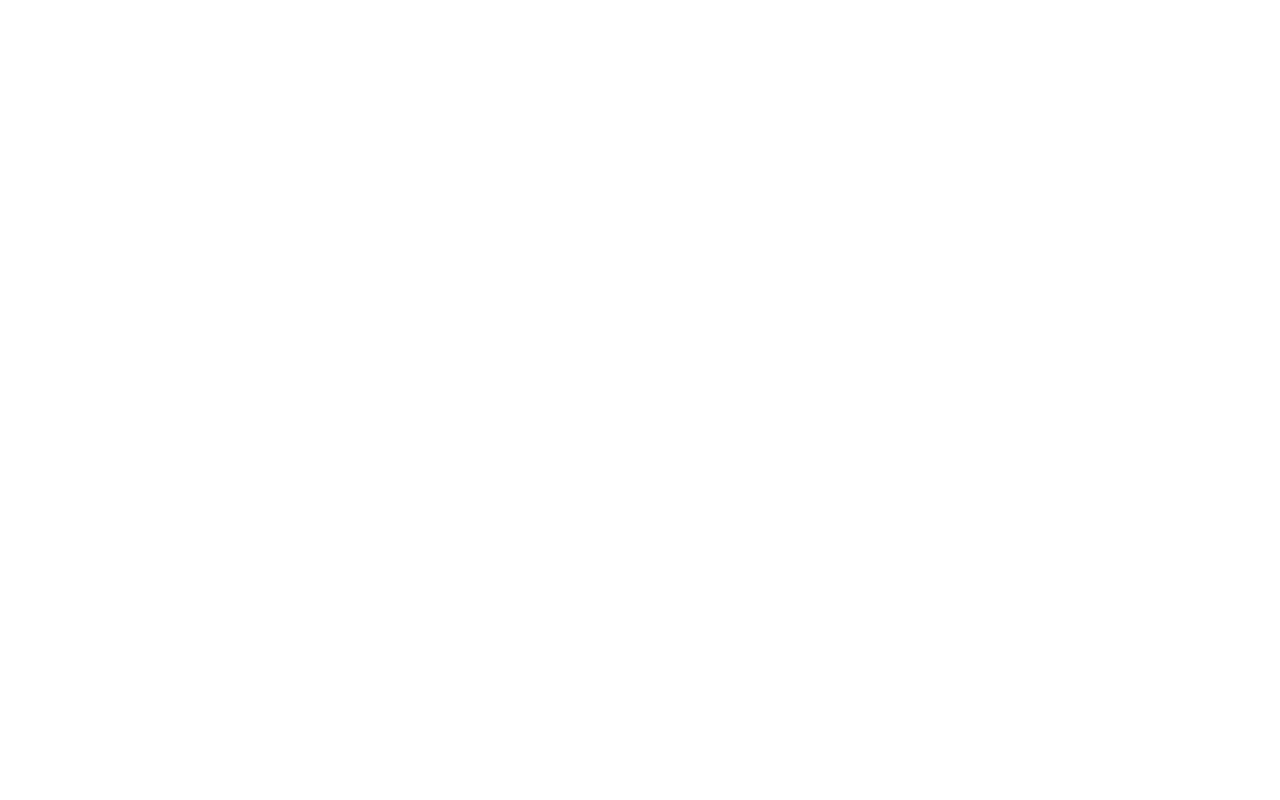
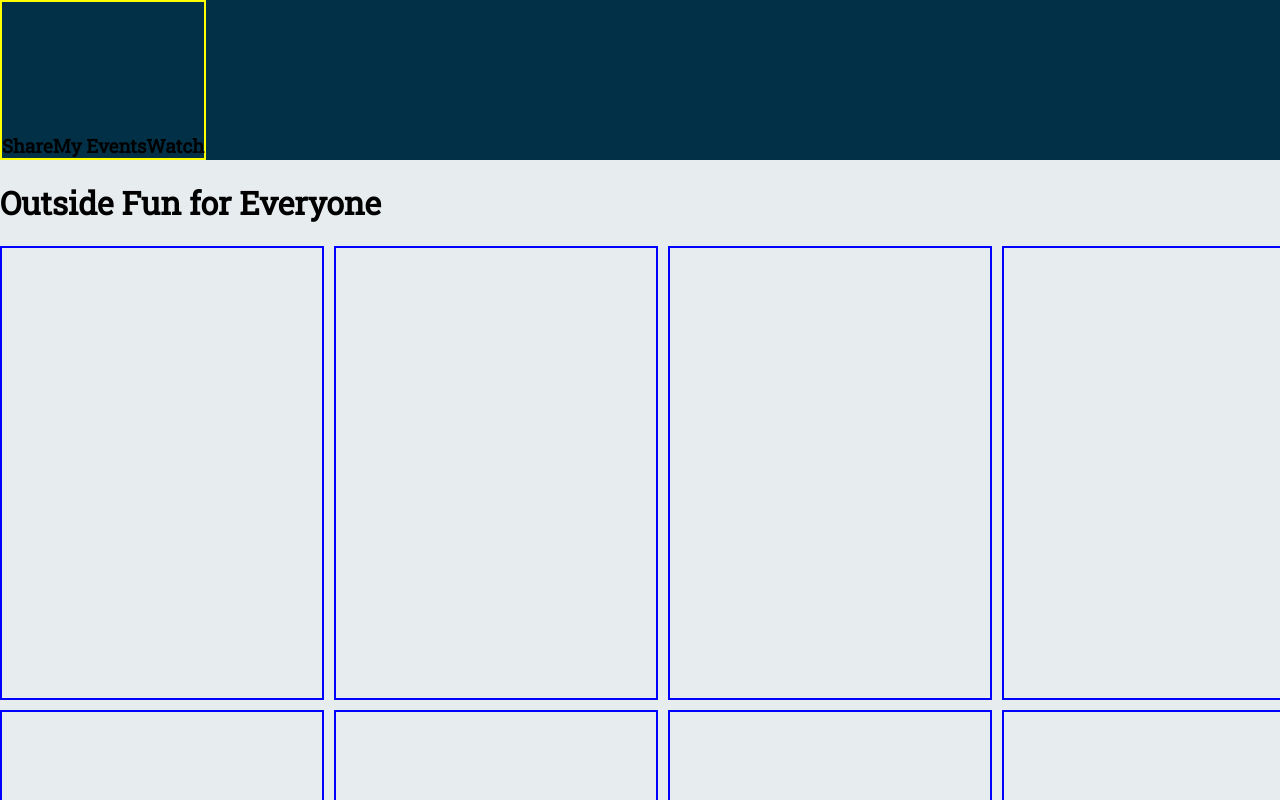
Before and after one commit to rachelJensen/live-to-play-static-comp, a website: page index.html in a window 1280 px wide. Shown: the top 800 px of the page. Drawn offline with Linux system fonts and the light colour scheme.

Commit message:
Build basic grid structure

```diff
--- a/index.html
+++ b/index.html
@@ -0,0 +1,74 @@
+<!DOCTYPE html>
+<html lang="en">
+<head>
+  <meta charset="UTF-8">
+  <meta http-equiv="X-UA-Compatible" content="IE=edge">
+  <link rel="stylesheet" href="./styles.css">
+  <link rel="preconnect" href="https://fonts.googleapis.com">
+  <link rel="preconnect" href="https://fonts.gstatic.com" crossorigin>
+  <link href="https://fonts.googleapis.com/css2?family=Roboto+Slab&display=swap" rel="stylesheet">
+  <meta name="viewport" content="width=device-width, initial-scale=1.0">
+  <title>Play Outside</title>
+</head>
+<body>
+  <header>
+    <nav class="menu">
+      <div class="menu-pair">
+        <img>
+        <h3>Share</h3>
+      </div>
+      <div class="menu-pair">
+        <img>
+        <h3>My Events</h3>
+      </div>
+      <div class="menu-pair">
+        <img>
+        <h3>Watch</h3>
+      </div>
+    </nav>
+    <section class="logo-box">
+
+    </section>
+  </header>
+  <main>
+    <h1>Outside Fun for Everyone</h1>
+    <section class="events-board">
+      <article>
+        <!-- <header class="event-header">
+          <div class="circle">
+            <img src="icons8-forward-arrow-52.png" alt="arrow">
+          </div>
+          <div>
+            <h4>MONTH</h4>
+            <h2>01</h2>
+          </div>
+        </header>
+        <section class="event-body">
+          <div>
+            <h3>Event Name</h3>
+            <h5>Date time details</h5>
+          </div>
+          <div class="url-box">
+            <h4>https://fake.event/so-much-fun.com</h4>
+          </div>
+          <div>
+            <h4>BENEFITS</h4>
+            <h3>Charity of Choice</h3>
+          </div>
+          <div>
+            <h4>REGISTERED</h4>
+            <h2>100</h2>
+          </div>
+        </section> -->
+      </article>
+      <article></article>
+      <article></article>
+      <article></article>
+      <article></article>
+      <article></article>
+      <article></article>
+      <article></article>
+    </section>
+  </main>
+</body>
+</html>
--- a/styles.scss
+++ b/styles.scss
@@ -0,0 +1,94 @@
+body {
+  height: auto;
+  width: auto;
+  overflow: auto;
+  margin: 0px;
+  font-family: 'Roboto Slab', serif;
+}
+
+header {
+  display: flex;
+  justify-content: space-between;
+  height: 20vh;
+  background-color: #023047;
+}
+
+h3 {
+  margin: 0px;
+  // display: none;
+}
+
+nav {
+  border: 2px solid yellow;
+  display: flex;
+  align-items: flex-end;
+}
+
+.menu-pair {
+  display: flex;
+}
+
+// Main Display
+main {
+  height: 80%;
+  width: 100vw;
+  background-color: #e7ecef;
+  overflow: auto;
+}
+
+.events-board {
+  display: grid;
+  align-items: center;
+  height: 100%;
+  grid-template-columns: 1fr;
+  grid-template-rows: repeat(9, 1fr);
+  gap: 10px;
+}
+
+article {
+  border: 2px solid blue;
+  height: 450px;
+  width: 320px;
+}
+
+// .event-header {
+//   height: 130px;
+//   background: url('https://images.unsplash.com/photo-1625927736288-cd25a8afec97?ixlib=rb-1.2.1&ixid=MnwxMjA3fDB8MHxwaG90by1wYWdlfHx8fGVufDB8fHx8&auto=format&fit=crop&w=1251&q=80')
+//     bottom;
+//   background-size: cover;
+//   background-repeat: no-repeat;
+//   display: flex;
+//   justify-content: space-between;
+// }
+
+// .circle {
+//   height: 70px;
+//   width: 70px;
+//   border-radius: 50%;
+//   background: #219ebc;
+// }
+
+// .icon {
+//   height: 80%;
+// }
+
+@media screen and (min-width: 750px) {
+  .events-board {
+    grid-template-columns: 1fr 1fr;
+    grid-template-rows: repeat(5, 1fr);
+  }
+}
+
+@media screen and (min-width: 1020px) {
+  .events-board {
+    grid-template-columns: repeat(3, 1fr);
+    grid-template-rows: repeat(4, 1fr);
+  }
+}
+
+@media screen and (min-width: 1200px) {
+  .events-board {
+    grid-template-columns: repeat(4, 1fr);
+    grid-template-rows: repeat(3, 1fr);
+  }
+}
```
Also changed, not shown: icons8-forward-arrow-52.png (added), styles.css, 1 other file.
